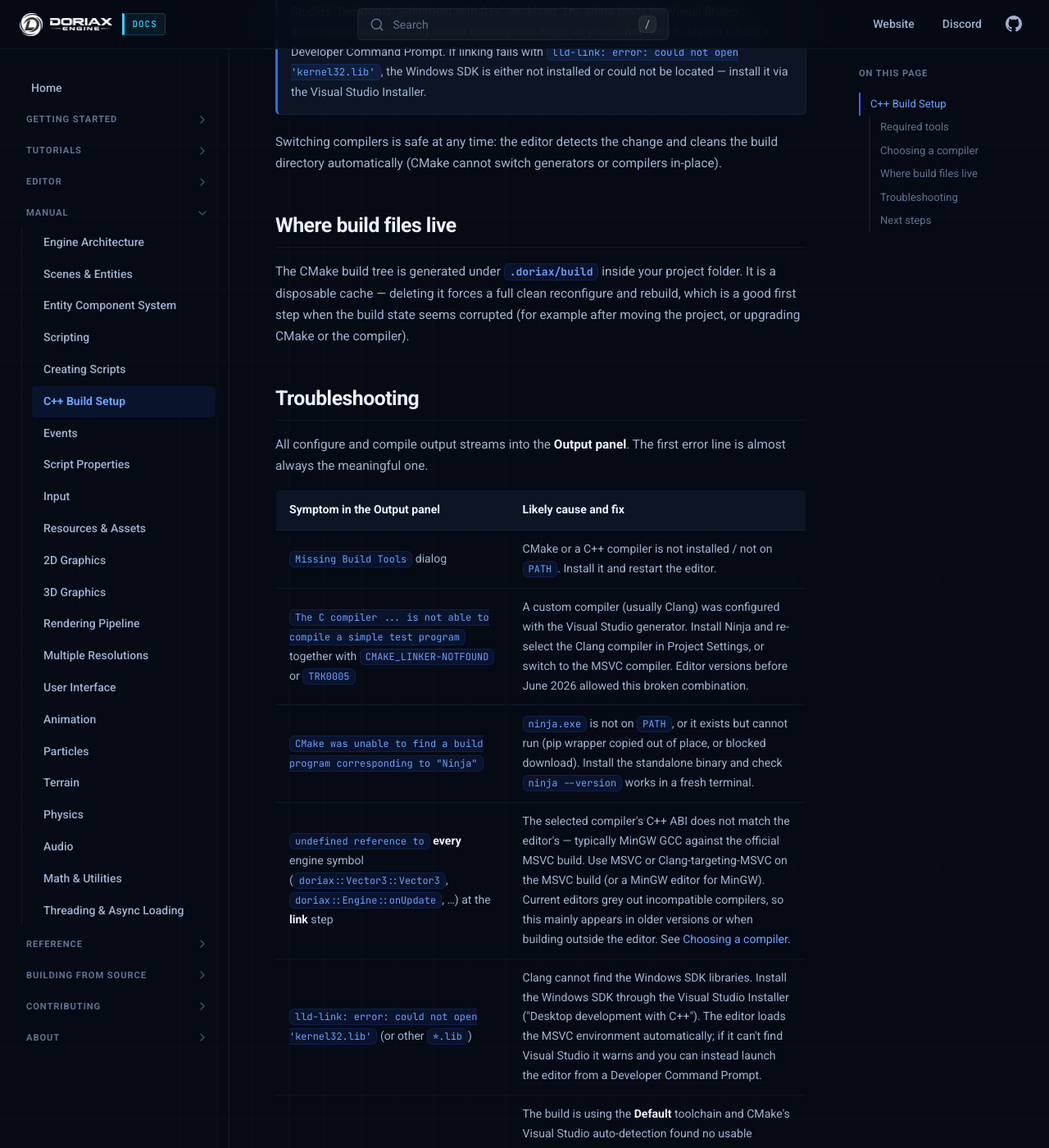
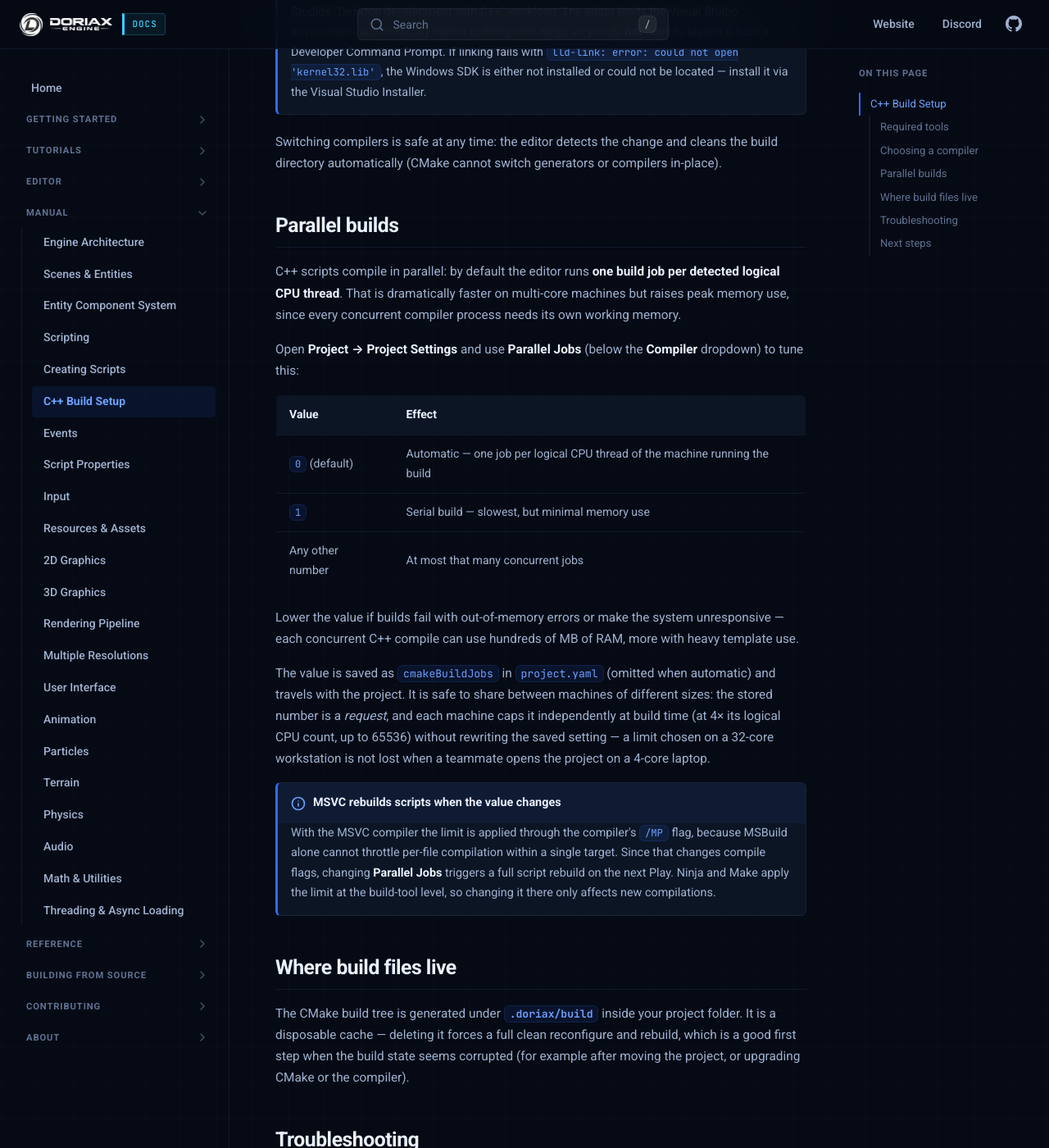
Before and after one commit to doriaxengine/doriax-docs, an MkDocs documentation site: the page built from docs/manual/cpp-build-setup.md, in a window 1280 px wide and 1400 px high, scrolled down 2507 px. Shown: the whole window at 82% size. Built offline with MkDocs 1.6.1, drawn with Linux system fonts in a browser that asks for light colours; some of the changed text lies outside the part shown.

Commit message:
Added parallel build jobs docs

```diff
--- a/docs/manual/cpp-build-setup.md
+++ b/docs/manual/cpp-build-setup.md
@@ -115,6 +115,40 @@ each new project silently fall back to **Default**).
 Switching compilers is safe at any time: the editor detects the change and cleans the
 build directory automatically (CMake cannot switch generators or compilers in-place).
 
+## Parallel builds
+
+C++ scripts compile in parallel: by default the editor runs **one build job per
+detected logical CPU thread**. That is dramatically faster on multi-core machines but
+raises peak memory use, since every concurrent compiler process needs its own working
+memory.
+
+Open **Project → Project Settings** and use **Parallel Jobs** (below the **Compiler**
+dropdown) to tune this:
+
+| Value | Effect |
+| --- | --- |
+| `0` (default) | Automatic — one job per logical CPU thread of the machine running the build |
+| `1` | Serial build — slowest, but minimal memory use |
+| Any other number | At most that many concurrent jobs |
+
+Lower the value if builds fail with out-of-memory errors or make the system
+unresponsive — each concurrent C++ compile can use hundreds of MB of RAM, more with
+heavy template use.
+
+The value is saved as `cmakeBuildJobs` in `project.yaml` (omitted when automatic) and
+travels with the project. It is safe to share between machines of different sizes: the
+stored number is a *request*, and each machine caps it independently at build time (at
+4× its logical CPU count, up to 65536) without rewriting the saved setting — a limit
+chosen on a 32-core workstation is not lost when a teammate opens the project on a
+4-core laptop.
+
+!!! note "MSVC rebuilds scripts when the value changes"
+    With the MSVC compiler the limit is applied through the compiler's `/MP` flag,
+    because MSBuild alone cannot throttle per-file compilation within a single target.
+    Since that changes compile flags, changing **Parallel Jobs** triggers a full script
+    rebuild on the next Play. Ninja and Make apply the limit at the build-tool level,
+    so changing it there only affects new compilations.
+
 ## Where build files live
 
 The CMake build tree is generated under **`.doriax/build`** inside your project folder.
@@ -135,6 +169,7 @@ is almost always the meaningful one.
 | `undefined reference to` **every** engine symbol (`doriax::Vector3::Vector3`, `doriax::Engine::onUpdate`, …) at the **link** step | The selected compiler's C++ ABI does not match the editor's — typically MinGW GCC against the official MSVC build. Use MSVC or Clang-targeting-MSVC on the MSVC build (or a MinGW editor for MinGW). Current editors grey out incompatible compilers, so this mainly appears in older versions or when building outside the editor. See [Choosing a compiler](#choosing-a-compiler). |
 | `lld-link: error: could not open 'kernel32.lib'` (or other `*.lib`) | Clang cannot find the Windows SDK libraries. Install the Windows SDK through the Visual Studio Installer ("Desktop development with C++"). The editor loads the MSVC environment automatically; if it can't find Visual Studio it warns and you can instead launch the editor from a Developer Command Prompt. |
 | `No CMAKE_C_COMPILER could be found` (with `Building for: Visual Studio 17 2022`) | The build is using the **Default** toolchain and CMake's Visual Studio auto-detection found no usable compiler. Pick an explicit compiler in **Project Settings → Compiler** (MSVC, or Clang). The choice is remembered across projects, so you only set it once. If even MSVC fails here, your Visual Studio C++ toolset is incomplete — repair "Desktop development with C++" in the Visual Studio Installer. |
+| `internal compiler error: Killed` (GCC/Clang) or `fatal error C1060: compiler is out of heap space` (MSVC) | The parallel build ran out of memory. Lower **Project Settings → Parallel Jobs** (try `1` or `2`) — see [Parallel builds](#parallel-builds). |
 | `Does not match the generator used previously` | The build directory holds a cache from a different generator. The editor normally cleans it automatically when you switch compilers; if it reports the directory is **locked**, close anything using `.doriax/build` (notably the VS Code *CMake Tools* extension) or delete the folder manually, then try again. |
 | `CMake configuration failed` with **no other output** | Update the editor — older versions dropped the output of commands that failed quickly. Current versions print the full CMake error plus a `Process exited with code N` line. |
 | `Compiler kit changed. Cleaning build directory...` | Not an error — the compiler selection changed, so the editor wipes `.doriax/build` and reconfigures from scratch. |
```
Also changed, not shown: docs/editor/project-workflow.md (+1 -1 lines).
